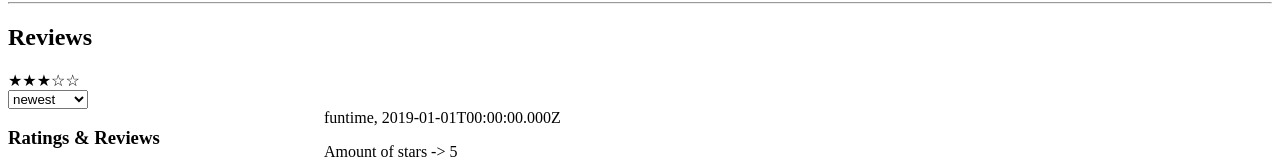
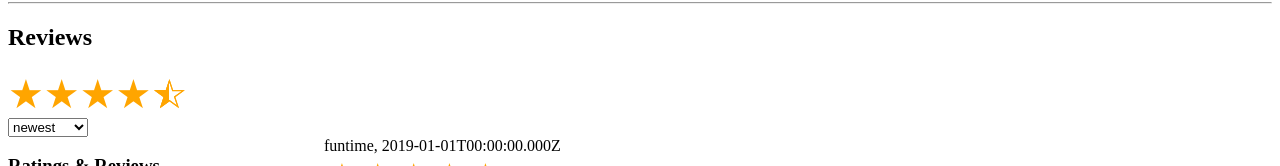
Before and after one commit to bhattibytes/Catwalk, a React app: page / in a window 1280 px wide. Shown: the part 634-800 px from the top of the page. Built offline with nearby package versions, Linux system fonts and the light colour scheme; the HTML template or start-up script is replaced by a standard one.

Commit message:
Dynamically render stars

```diff
--- a/client/src/components/Reviews/ReviewListItem.js
+++ b/client/src/components/Reviews/ReviewListItem.js
@@ -1,5 +1,5 @@
 import React from 'react';
-
+import Star from '../Star/Star.js';
 
 const ReviewListItem = ({review}) => {
   return(
@@ -7,7 +7,7 @@ const ReviewListItem = ({review}) => {
       <div>
         {review.reviewer_name}, {review.date}
       </div>
-      <p>Amount of stars -> {review.rating}</p>
+      <Star rating={review.rating} />
       <h4>{review.body.slice(0, 100)}...</h4>
       <p>{review.summary}</p>
       <p>{(review.recommend)?'check':'no-check'} <i>I recommend this product</i></p>
--- a/client/src/components/Reviews/Reviews.js
+++ b/client/src/components/Reviews/Reviews.js
@@ -30,7 +30,7 @@ class Reviews extends React.Component {
       <div>
         <hr />
         <h2>Reviews</h2>
-        <Star />
+        <Star rating={4.5}/>
         <select onChange={(e) => dispatch(sortOrder(e.target.value))}>
           <option>newest</option>
           <option>helpful</option>
--- a/client/src/components/Star/Star.js
+++ b/client/src/components/Star/Star.js
@@ -1,13 +1,31 @@
 import React from 'react';
 import './star.css';
+
+const getDecimal = n => (n - Math.floor(n));
+
+const createStyleOb = (n) => {
+
+  let style = {
+    background: `linear-gradient(to right, orange ${n}%, transparent 0%)`,
+    WebkitBackgroundClip: `text`,
+    WebkitTextFillColor: `#cddc3900`,
+    position: 'absolute'
+  }
+  return style;
+}
+
 
 /**
  * @param {number} rating
  * Star component expects a number as a prop to dynamically
  * render the amount of stars
  */
-const Star = ({ rating = 3 }) => {
+const Star = ({ rating }) => {
   const maxStars = 5;
+  // Get the whole number of rating
+  const wholeNumber = Math.floor(rating);
+  // Get decimal value
+  const decimalValue = getDecimal(rating);
   // Difference btwn max and rating star
   const diffOfStars = maxStars - rating;
   // Get unicodes for filled & empty stars
@@ -16,9 +34,15 @@ const Star = ({ rating = 3 }) => {
   // Initiate arrays for the amount to render
   const filledStars = [];
   const emptyStars = [];
+  const style = createStyleOb(decimalValue * 100);
+  /**
+   * Render star based off of percentage. Create a style obj for it
+   * to color in the amount of percentage.
+   */
+
 
   // Populate filled filledStars upon rating
-  for (let i = 0; i < rating; i++) {
+  for (let i = 0; i < wholeNumber; i++) {
     filledStars.push(uniCodeFullStar);
   }
   // Populate the remaining stars with empty ones based off of the difference
@@ -29,11 +53,20 @@ const Star = ({ rating = 3 }) => {
     <div>
       {/* Convert the string into unicode character star */}
       {filledStars.map((uniCodeStar, idx) =>
-        <span key={idx}>{String.fromCodePoint(uniCodeStar)}</span>
+        <span className='star' key={idx}>{String.fromCodePoint(uniCodeStar)}</span>
       )}
+      {/* Check to see if ratong has a decimal value. If so, render star based off percentage */}
+      { (decimalValue !== 0) ?
+        <div className='percentage-star-container'>
+          <span style={style} className='star'>{String.fromCodePoint(uniCodeFullStar)}</span>
+          <span className='star remove-space'>{String.fromCodePoint(uniCodeEmptyStar)}</span>
+        </div>
+         : ''
+      }
+
       {/* Convert the string into unicode character for empty star */}
       {(emptyStars.length > 0) ? emptyStars.map((uniCodeEmptyStar, idx) =>
-        <span key={idx}>{String.fromCodePoint(uniCodeEmptyStar)}</span>      )  : ''
+        <span className='star' key={idx}>{String.fromCodePoint(uniCodeEmptyStar)}</span>      )  : ''
       }
     </div>
   );
--- a/client/src/components/Star/star.css
+++ b/client/src/components/Star/star.css
@@ -4,3 +4,16 @@
   -webkit-background-clip: text;
   -webkit-text-fill-color: #cddc3900;
 }
+
+.star {
+  font-size: 40px;
+  color: orange
+}
+
+.percentage-star-container {
+  display: inline;
+}
+
+.remove-space {
+  position: absolute;
+}
```
